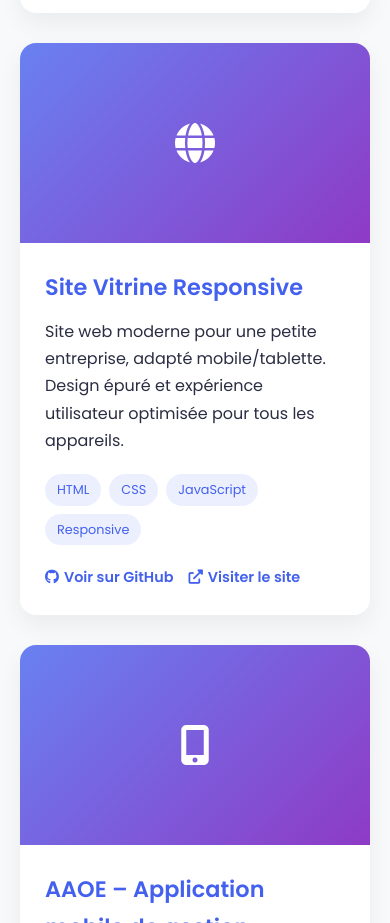
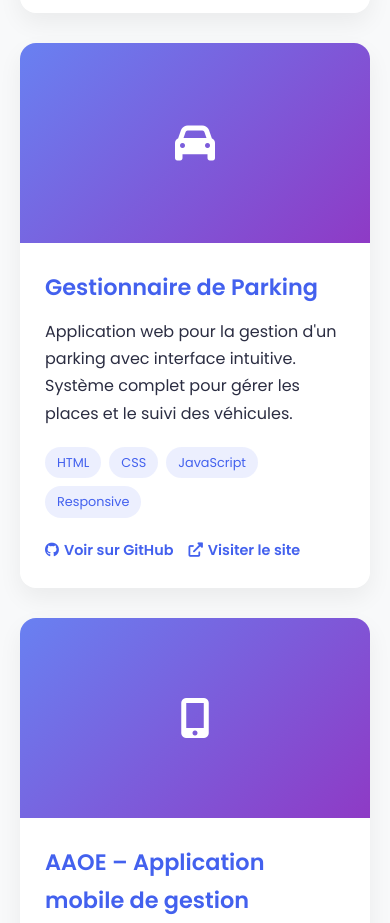
Before and after one commit to FitahDev/fitahdev.github.io, a plain HTML site: page index.html in a window 390 px wide. Shown: the part 2560-3483 px from the top of the page. Drawn offline with Linux system fonts and the light colour scheme.

Commit message:
Update index.html

```diff
--- a/index.html
+++ b/index.html
@@ -772,11 +772,11 @@
 
        <div class="project-card">
   <div class="project-img">
-            <i class="fas fa-globe"></i>
+    <i class="fas fa-car"></i>
   </div>
   <div class="project-content">
-            <h3 class="project-title">Site Vitrine Responsive</h3>
-            <p class="project-description">Site web moderne pour une petite entreprise, adapté mobile/tablette. Design épuré et expérience utilisateur optimisée pour tous les appareils.</p>
+    <h3 class="project-title">Gestionnaire de Parking</h3>
+    <p class="project-description">Application web pour la gestion d'un parking avec interface intuitive. Système complet pour gérer les places et le suivi des véhicules.</p>
     <div class="project-tags">
       <span class="project-tag">HTML</span>
       <span class="project-tag">CSS</span>
@@ -784,8 +784,12 @@
       <span class="project-tag">Responsive</span>
     </div>
     <div class="project-links">
-              <a href="#" class="project-link"><i class="fab fa-github"></i> Voir sur GitHub</a>
-              <a href="#" class="project-link"><i class="fas fa-external-link-alt"></i> Visiter le site</a>
+      <a href="https://github.com/fitahdev/gestionnaire-parking.io" class="project-link" target="_blank">
+        <i class="fab fa-github"></i> Voir sur GitHub
+      </a>
+      <a href="https://fitahdev.github.io/gestionnaire-parking.io" class="project-link" target="_blank">
+        <i class="fas fa-external-link-alt"></i> Visiter le site
+      </a>
     </div>
   </div>
 </div>
```
Lines whose indentation alone changed are shown as unchanged.
